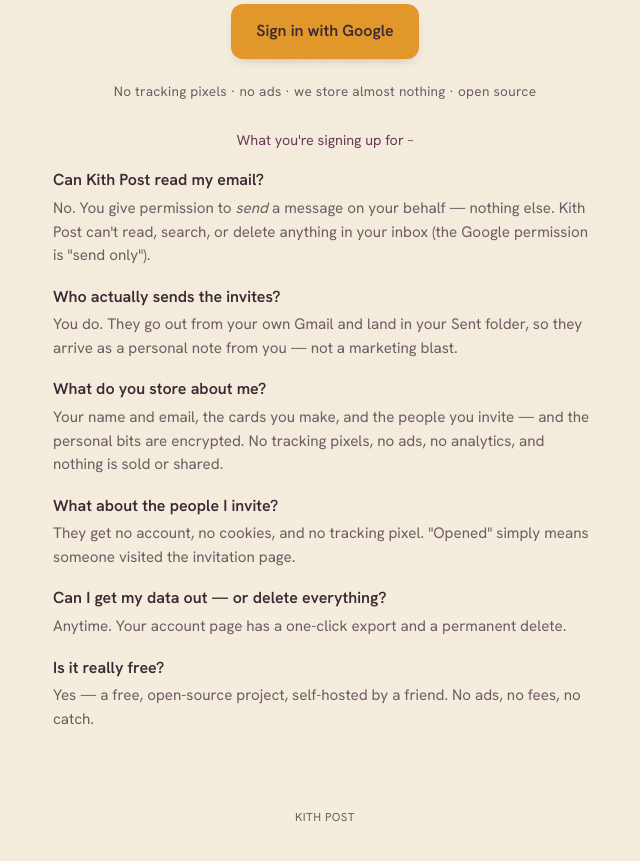
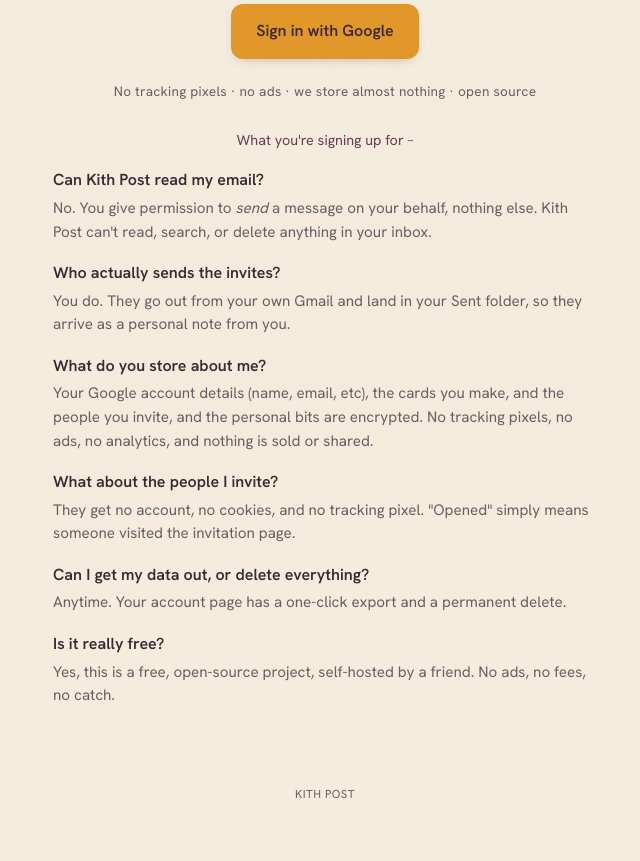
Before and after one commit to iliabaranov/kith-post, a FastAPI app: page / in a window 1280 px wide, after a click on "What you're signing up for". Shown: the part 303-1164 px from the top of the page, without its empty margins (315-955 px from the left). After the commit the page ends 1101 px from the top, so only its background shows below. Run offline with FastAPI, Linux system fonts and the light colour scheme.

Commit message:
landing: use ilia's edited FAQ wording
Applies the reviewed copy verbatim (brand kept as the app_name variable; tiny
punctuation tidy on two lines). Updated the FAQ test assertion accordingly.
33 tests pass, ruff clean.

Co-Authored-By: Claude Opus 4.8 (1M context) <noreply@anthropic.com>

```diff
--- a/kith/web/templates/index.html
+++ b/kith/web/templates/index.html
@@ -27,29 +27,28 @@
     <summary>What you're signing up for</summary>
     <dl class="faq-body">
       <dt>Can {{ settings.app_name }} read my email?</dt>
-      <dd>No. You give permission to <em>send</em> a message on your behalf — nothing
-        else. {{ settings.app_name }} can't read, search, or delete anything in your
-        inbox (the Google permission is "send only").</dd>
+      <dd>No. You give permission to <em>send</em> a message on your behalf, nothing
+        else. {{ settings.app_name }} can't read, search, or delete anything in your inbox.</dd>
 
       <dt>Who actually sends the invites?</dt>
       <dd>You do. They go out from your own Gmail and land in your Sent folder, so they
-        arrive as a personal note from you — not a marketing blast.</dd>
+        arrive as a personal note from you.</dd>
 
       <dt>What do you store about me?</dt>
-      <dd>Your name and email, the cards you make, and the people you invite — and the
-        personal bits are encrypted. No tracking pixels, no ads, no analytics, and
-        nothing is sold or shared.</dd>
+      <dd>Your Google account details (name, email, etc), the cards you make, and the
+        people you invite, and the personal bits are encrypted. No tracking pixels, no
+        ads, no analytics, and nothing is sold or shared.</dd>
 
       <dt>What about the people I invite?</dt>
       <dd>They get no account, no cookies, and no tracking pixel. "Opened" simply means
         someone visited the invitation page.</dd>
 
-      <dt>Can I get my data out — or delete everything?</dt>
+      <dt>Can I get my data out, or delete everything?</dt>
       <dd>Anytime. Your account page has a one-click export and a permanent delete.</dd>
 
       <dt>Is it really free?</dt>
-      <dd>Yes — a free, open-source project, self-hosted by a friend. No ads, no fees,
-        no catch.</dd>
+      <dd>Yes, this is a free, open-source project, self-hosted by a friend. No ads, no
+        fees, no catch.</dd>
     </dl>
   </details>
 </section>
```
Also changed, not shown: tests/test_web.py (+1 -1 lines).
